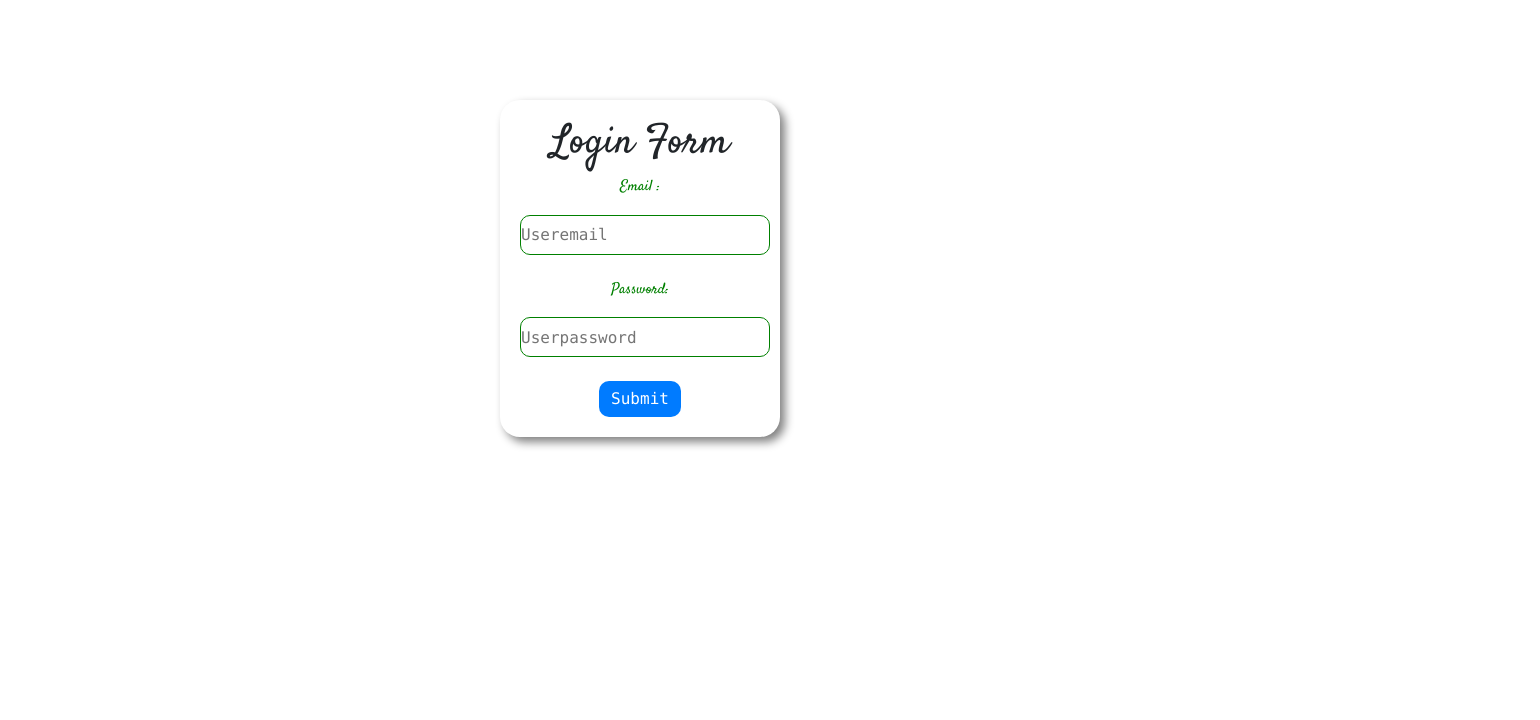
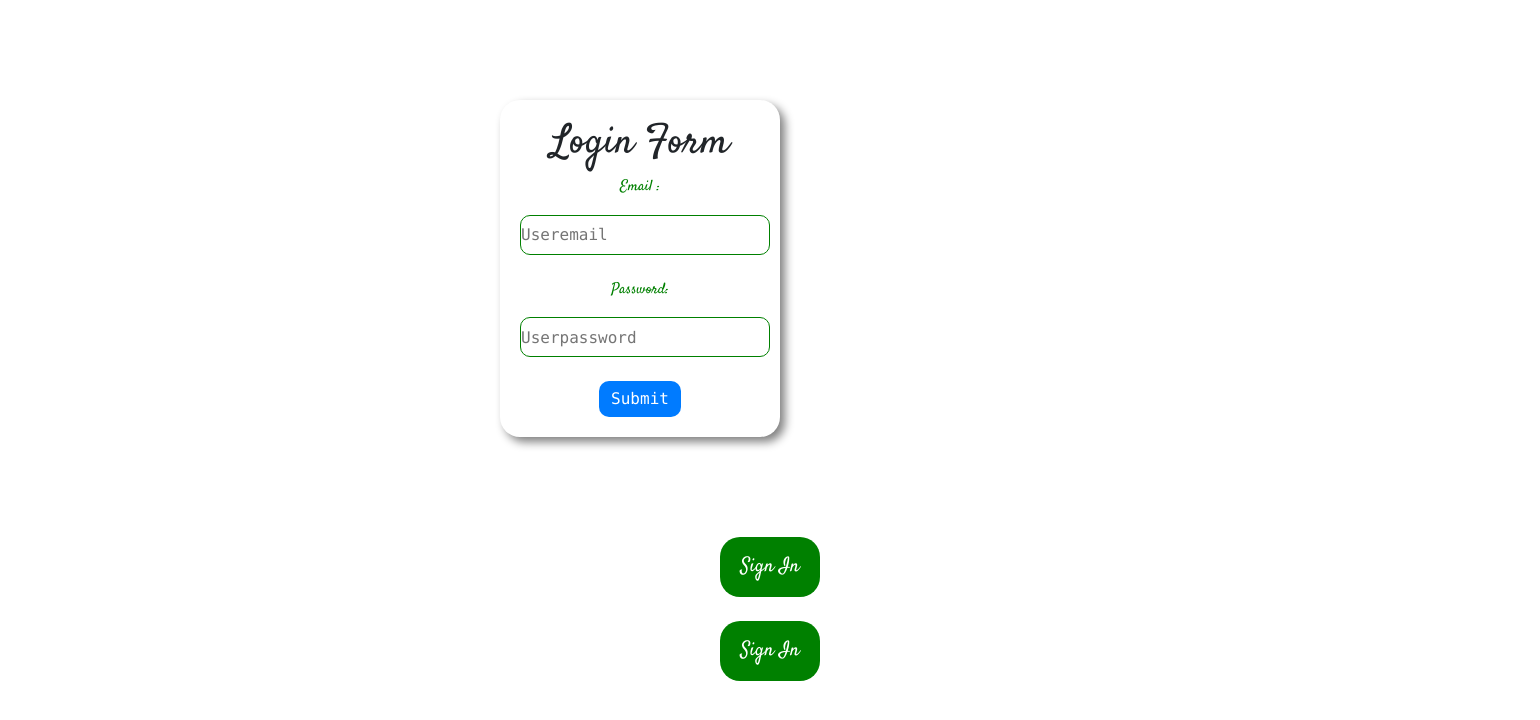
Before and after one commit to Dulal-12/travel-guru, a React (Create React App) app: page / in a window 1280 px wide. Shown: the top 720 px of the page, 1540 px wide, since content can reach past the window. Built offline with nearby package versions, Linux system fonts and the light colour scheme.

Commit message:
done google and fb pop

```diff
--- a/src/components/Login/Login.css
+++ b/src/components/Login/Login.css
@@ -12,3 +12,21 @@
     margin:100px 500px;
     text-align: center;
 }
+.btn1{
+    margin:0px 720px;
+    background-color:green;
+    color:white;
+    border:none;
+    width:100px;
+    height:60px;
+    border-radius:20px;
+    font-family: satisfy;
+    font-size:20px;
+}
+.btn1:hover{
+    background-color:yellowgreen;
+    box-shadow: 5px 5px 5px grey;
+
+    font-weight: 600;
+
+}
--- a/src/components/Login/Login.js
+++ b/src/components/Login/Login.js
@@ -1,21 +1,71 @@
-import React from 'react';
+import React, { useState } from 'react';
 import './Login.css';
+import * as firebase from "firebase/app";
+import "firebase/auth";
+import firebaseConfig from '../../firebase.config';
+
+firebase.initializeApp(firebaseConfig);
 const Login = () => {
+    //usestate for google and facebook
+    const [detail,setDetail] = useState({
+        isSignIn : false,
+    })
+    const [fbDetail,setfbDetail] = useState({
+        isSignIn : false,
+    })
+
+//firebase Provider
+    const provider = new firebase.auth.GoogleAuthProvider();
+    var fbProvider = new firebase.auth.FacebookAuthProvider();
+
+    const hadleGoogleSignIn = ()=>{
+        firebase.auth().signInWithPopup(provider)
+        .then(result=> {
+           const newDetail = {...detail};
+           newDetail.isSignIn = true;
+           setDetail(newDetail);
+        })}
+
+    const hadleGoogleSignOut = ()=>{
+        const newDetail = {...detail};
+        newDetail.isSignIn = false;
+        setDetail(newDetail);}
+
+
+
+   const handleFbSignIn =()=>{
+     firebase.auth().signInWithPopup(fbProvider).then(function(result) {
+        const newDetail = {...fbDetail};
+        newDetail.isSignIn = true;
+        setfbDetail(newDetail);
+        console.log(result.user)
+        })
+   }
+
+    const handleFbSignOut = ()=>{
+       const newDetail = {...fbDetail};
+       newDetail.isSignIn = false;
+       setfbDetail(newDetail);
+   }
+
+
 
     const handleFieldInput = (e)=>{
 
-        if(e.target.name === "email"){
+        if(e.target.name === "email")
+        {
             const isEmailValid = /\S+@\S+\.\S+/.test(e.target.value);
 
         }
-        if(e.target.name === "password"){
+        if(e.target.name === "password")
+        {
             const isPasswordValid = (e.target.value).length>6 && ( /[a-z]\d|\d[a-z]/i).test( e.target.value);
         }
 
     }
 
     return (
-        <div>
+        <div >
              <form className="description">
                  <h1 style={{ fontFamily: 'Satisfy'}}>Login Form</h1>
                         <p>Email :</p>
@@ -27,7 +77,18 @@ const Login = () => {
                         <br/>
                         <br/>
                         <input type="submit" className="btn btn-primary" value="Submit"/>
+
               </form>
+
+              <div>
+                  {
+                  detail.isSignIn?<button className="btn1"  onClick={hadleGoogleSignOut}>Sign Out </button>:
+                  <button className="btn1"   onClick={hadleGoogleSignIn}>Sign In </button>
+                  }<br/><br/>
+                  {fbDetail.isSignIn?<button className="btn1"   onClick={handleFbSignOut}>Sign Out</button>:
+                  <button className="btn1"  onClick={handleFbSignIn}>Sign In</button>}
+              </div>
+
         </div>
     );
 };
--- /dev/null
+++ b/src/firebase.config.js
@@ -0,0 +1,10 @@
+const firebaseConfig = {
+    apiKey: "AIzaSyAc7NdlT5sIQq71vG4Ii7bQjmkDbmZpv0g",
+    authDomain: "travel-guru-78827.firebaseapp.com",
+    databaseURL: "https://travel-guru-78827.firebaseio.com",
+    projectId: "travel-guru-78827",
+    storageBucket: "travel-guru-78827.appspot.com",
+    messagingSenderId: "230296504514",
+    appId: "1:230296504514:web:a0385d1f01c4e371d6135b"
+  };
+  export default firebaseConfig;
```
